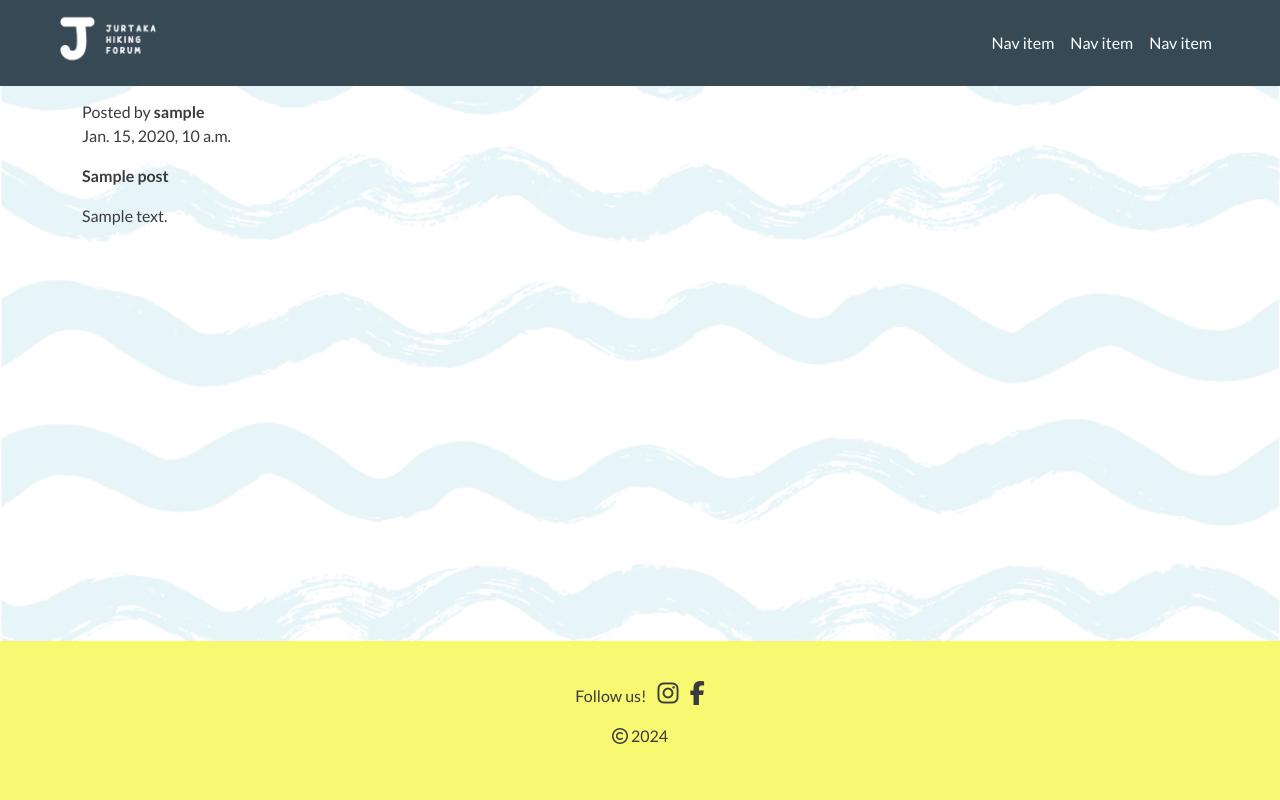
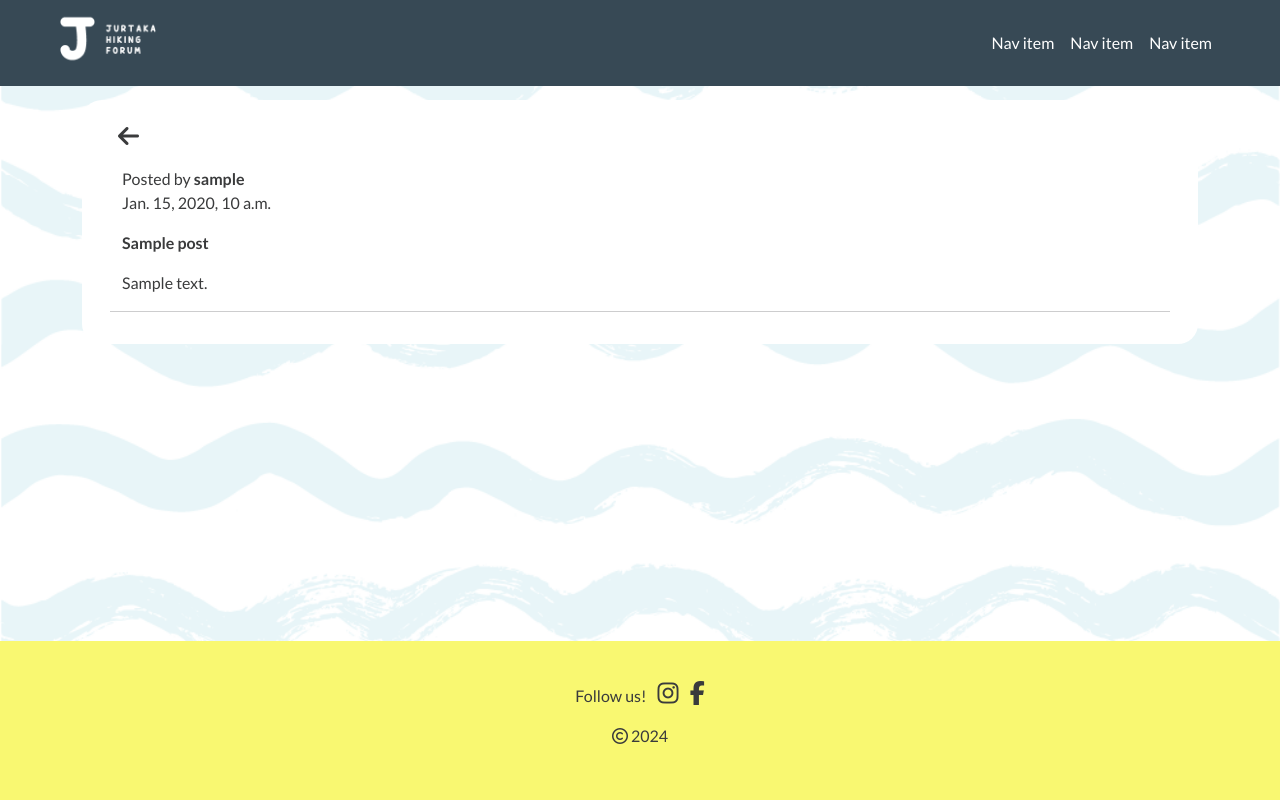
Before and after one commit to lienebriede/jurtaka, a Django app: a page that uses main_forum/templates/main_forum/post_detail.html in a window 1280 px wide. Run offline with Django 4.2, Linux system fonts and the light colour scheme; tables that the repository leaves empty hold one stand-in row (values such as "Sample post"); parts of the project's set-up code (start-up, migrations or seed data) failed here and were passed over; some libraries are stand-ins or nearby versions.

Commit message:
Style pagination, post detail, post list and preview

```diff
--- a/main_forum/templates/main_forum/post_detail.html
+++ b/main_forum/templates/main_forum/post_detail.html
@@ -3,10 +3,17 @@
 {% block content %}
 
 <!-- Individual post display -->
-<div>
-    <p class="mb-0">Posted by <strong>{{post.author}}</strong></p>
-    <p>{{post.created_on}}</p>
-    <p><strong>{{ post.title }}</strong></p>
-    <p>{{ post.post_content | safe }}</p>
+<div class="container container-p-detail pt-4">
+    <!-- Go back arrow -->
+    <a href="{% url 'home' %}" aria-label="go back home" class="ps-4">
+        <i class="fa-solid fa-arrow-left"></i>
+    </a>
+    <div class="row m-3">
+        <p class="mb-0">Posted by <strong>{{post.author}}</strong></p>
+        <p>{{post.created_on}}</p>
+        <p><strong>{{ post.title }}</strong></p>
+        <p>{{ post.post_content | safe }}</p>
+        <hr>
+    </div>
 </div>
 {% endblock %}
--- a/static/css/style.css
+++ b/static/css/style.css
@@ -1,6 +1,18 @@
 /* Google fonts import */
 @import url('https://fonts.googleapis.com/css2?family=Lato:ital,wght@0,100;0,300;0,400;0,700;0,900;1,100;1,300;1,400;1,700;1,900&display=swap');
 
+
+/* Colors ----------------------------------------------------------------> */
+
+:root {
+    --white: #ffffff;
+    --font-color: #3a3b3c;
+    --dark-grey: #374955;
+    --yellow: #f9f871;
+}
+
+
+/* General styles --------------------------------------------------------> */
 
 html,
 body {
@@ -13,23 +25,51 @@ body {
     background-size: cover;
     background-repeat: repeat;
     font-family: "Lato", sans-serif;
-    color: #3a3b3c;
+    color: var(--font-color);
 }
 
 /* Navbar -----------------------------------------------------------------> */
 
 .navbar {
-    background-color: #374955;
+    background-color: var(--dark-grey);
 }
 
 .nav-link {
-    color: white;
+    color: var(--white);
+}
+
+/* Main -------------------------------------------------------------------> */
+
+.post-link {
+    text-decoration: none;
+}
+
+.container-p-detail {
+    background-color: var(--white) !important;
+    border-radius: 20px;
+}
+
+/* Pagination -------------------------------------------------------------> */
+
+.pagination>li>a {
+    background-color: var(--white);
+    color: var(--font-color);
+}
+
+.page-link {
+    color: var(--font-color) !important;
+}
+
+.page-item.active .page-link {
+    background-color: var(--font-color) !important;
+    color: var(--white) !important;
+    border-color: var(--font-color) !important;
 }
 
 /* Footer -----------------------------------------------------------------> */
 
 .footer {
-    background-color: #f9f871;
+    background-color: var(--yellow);
 }
 
 i {
```
Also changed, not shown: main_forum/templates/main_forum/index.html (+15 -8 lines).
